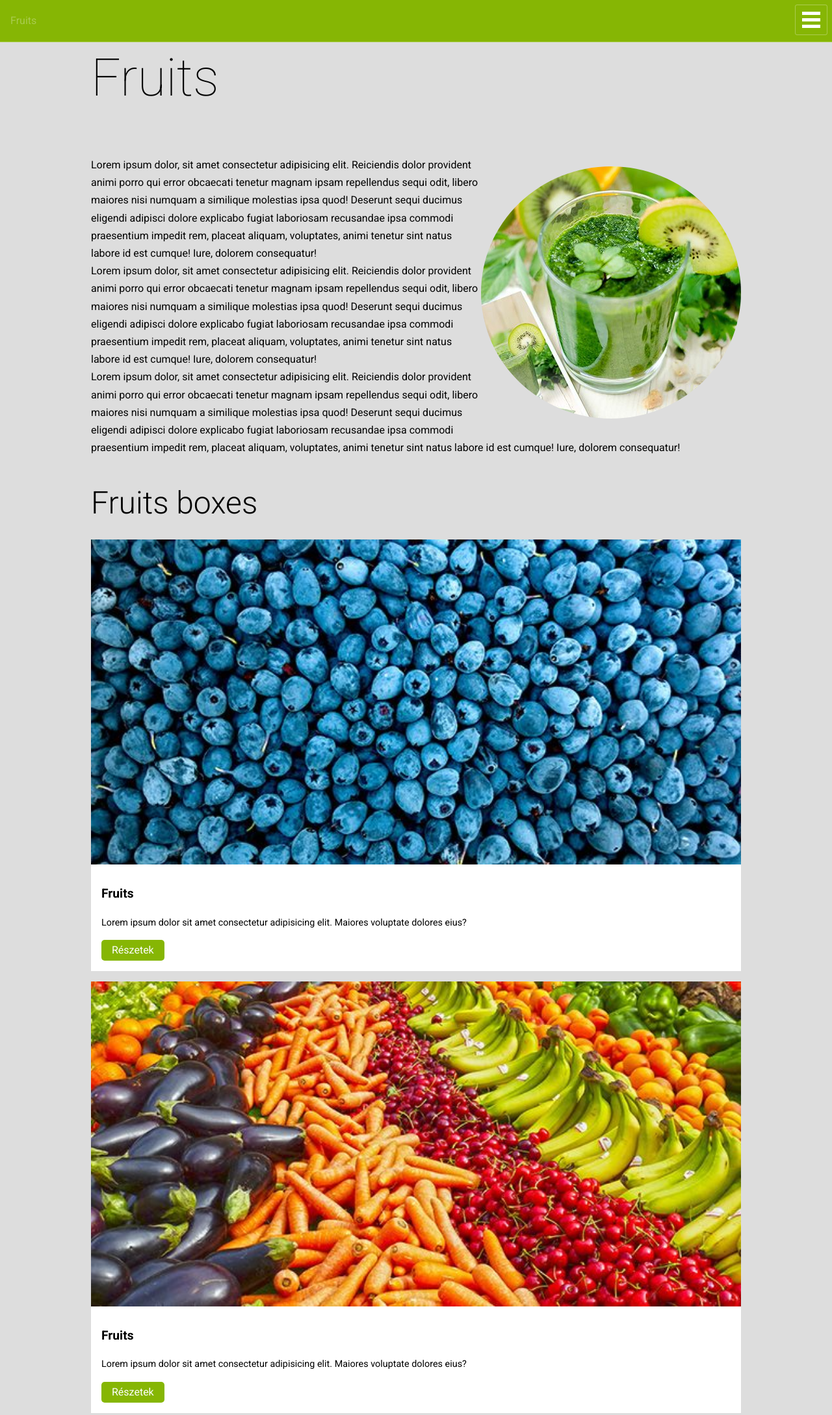
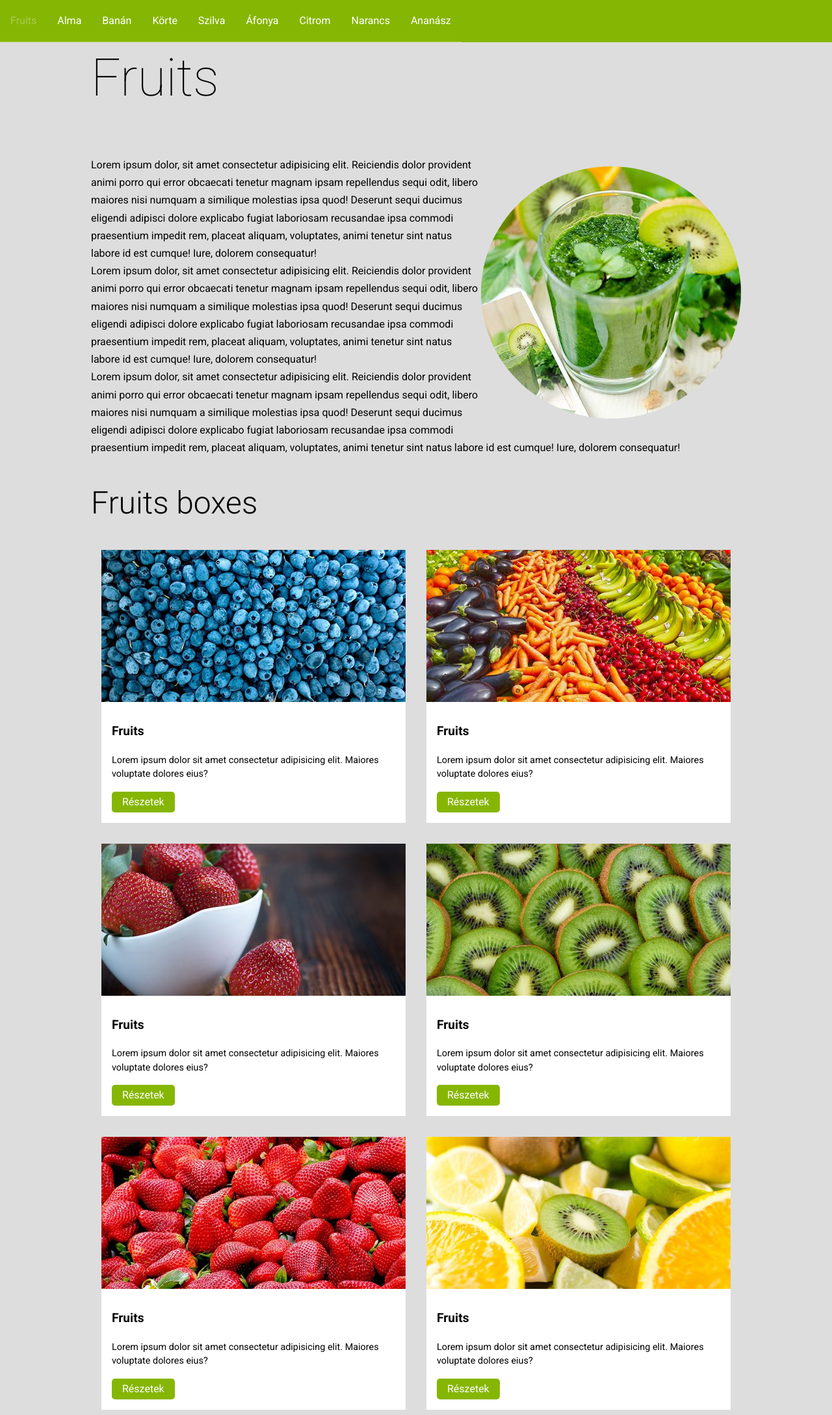
Before and after one commit to MikesSzinyei/web_20221115, a plain HTML site: page index.html in a window 1280 px wide. Shown: the top 2177 px of the page at 65% size. Drawn offline with Linux system fonts and the light colour scheme.

Commit message:
kozepes/nagy

```diff
--- a/style/style.css
+++ b/style/style.css
@@ -34,9 +34,7 @@ img{
 #nav #hambi-gomb{
     display:none;
 }
-#nav:after{
 
-}
 #hamburger{
     width:50px;
     border:1px solid rgba(255,255,255,.3);
@@ -45,6 +43,9 @@ img{
     display:block;
     float:right;
     margin:7px 7px 0 0;
+}
+#hamburger:hover{
+    cursor: pointer;
 }
 #hamburger>span{
     background-color: white;
@@ -139,3 +140,30 @@ img{
       display: table;
     }
 }
+
+@media (min-width:576px)
+{
+    #boxes{
+        display: grid;
+        grid-template-columns:auto auto;
+    }
+
+    #boxes .box{
+        margin:1rem;
+    }
+
+}
+@media (min-width:992px)
+{
+    #nav ul li{
+        display:block;
+        float:left;
+    }
+    #hambi-gomb:not(:checked) ~ ul li:not(:first-child){
+        display:block;
+    }
+    #hamburger{
+        display:none;
+    }
+
+}
```
